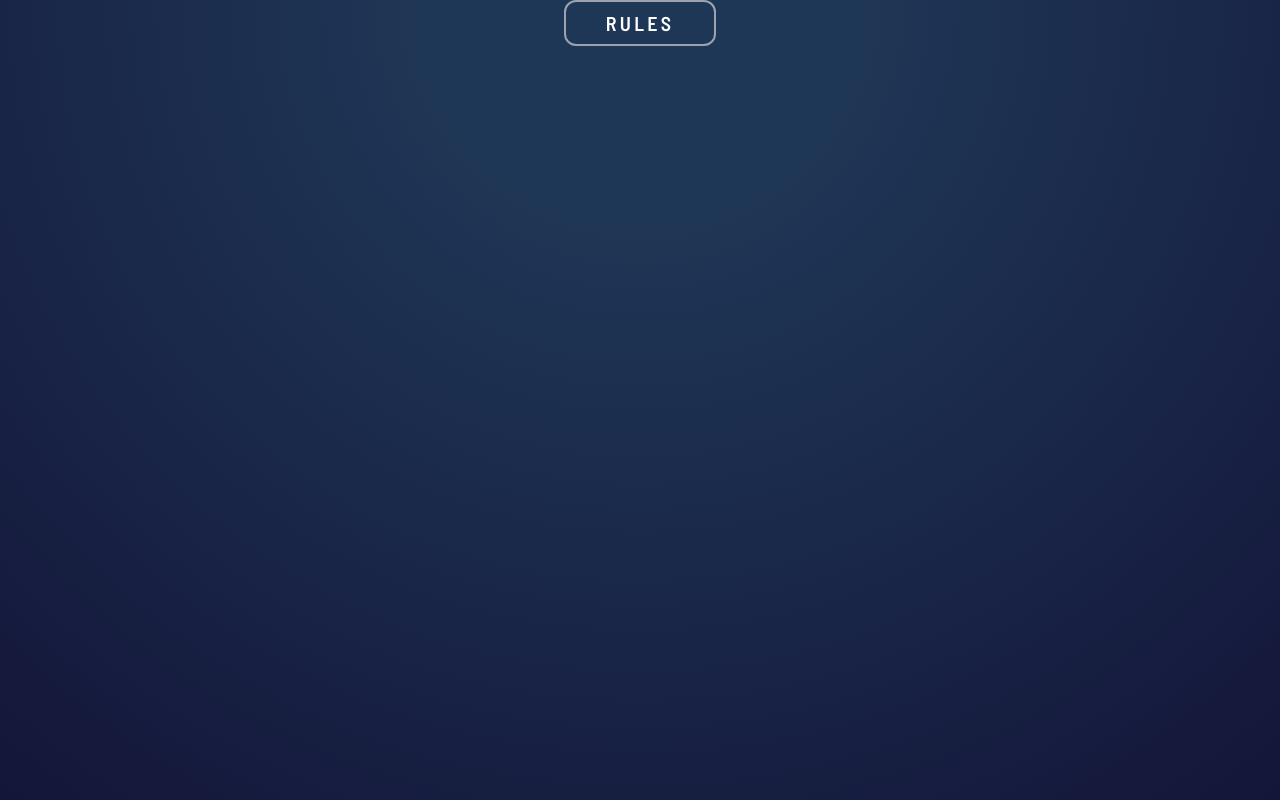
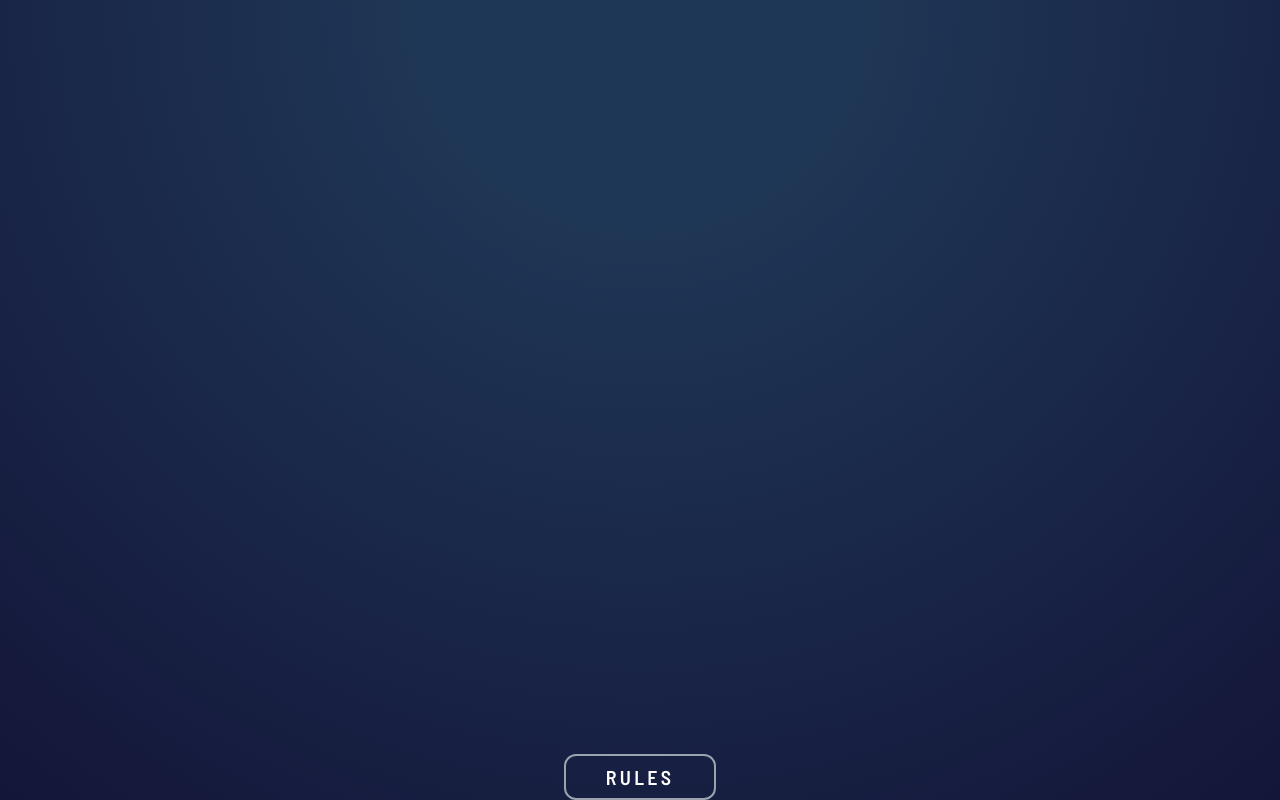
Before and after one commit to echudev/sheldon-game, a React (Vite) app: page / in a window 1280 px wide. Built offline with nearby package versions, Linux system fonts and the light colour scheme.

Commit message:
agrego estilos al componente app

```diff
--- a/src/App.tsx
+++ b/src/App.tsx
@@ -2,9 +2,9 @@ import ButtonRules from "./components/ButtonRules";
 
 function App() {
   return (
-    <>
+    <div className="flex flex-col h-screen items-center bg-gradient-app">
       <ButtonRules />
-    </>
+    </div>
   );
 }
 
--- a/src/index.css
+++ b/src/index.css
@@ -17,18 +17,8 @@
 }
 
 @layer base {
-  body {
-    height: 100vh;
-    display: flex;
-    flex-direction: column;
-    align-items: center;
-    position: relative;
+  html {
     font-family: "Barlow Semi Condensed";
-    background-image: radial-gradient(
-      circle at top,
-      hsl(214, 47%, 23%) 20%,
-      hsl(237, 49%, 15%)
-    );
     color: #ffffff;
     text-transform: uppercase;
   }
--- a/tailwind.config.cjs
+++ b/tailwind.config.cjs
@@ -13,6 +13,8 @@ module.exports = {
         headerOutline: "hsl(217, 16%, 45%)",
       },
       backgroundImage: () => ({
+        "gradient-app":
+          "radial-gradient(circle at top, hsl(214, 47%, 23%) 20%, hsl(237, 49%, 15%))",
         "gradient-scissors": `linear-gradient(to top, hsl(39, 89%, 49%), hsl(40, 84%, 53%))`,
         "gradient-papper": `linear-gradient(to top, hsl(230, 89%, 62%), hsl(230, 89%, 65%))`,
         "gradient-rock": `linear-gradient(to top, hsl(349, 71%, 52%), hsl(349, 70%, 56%))`,
```
